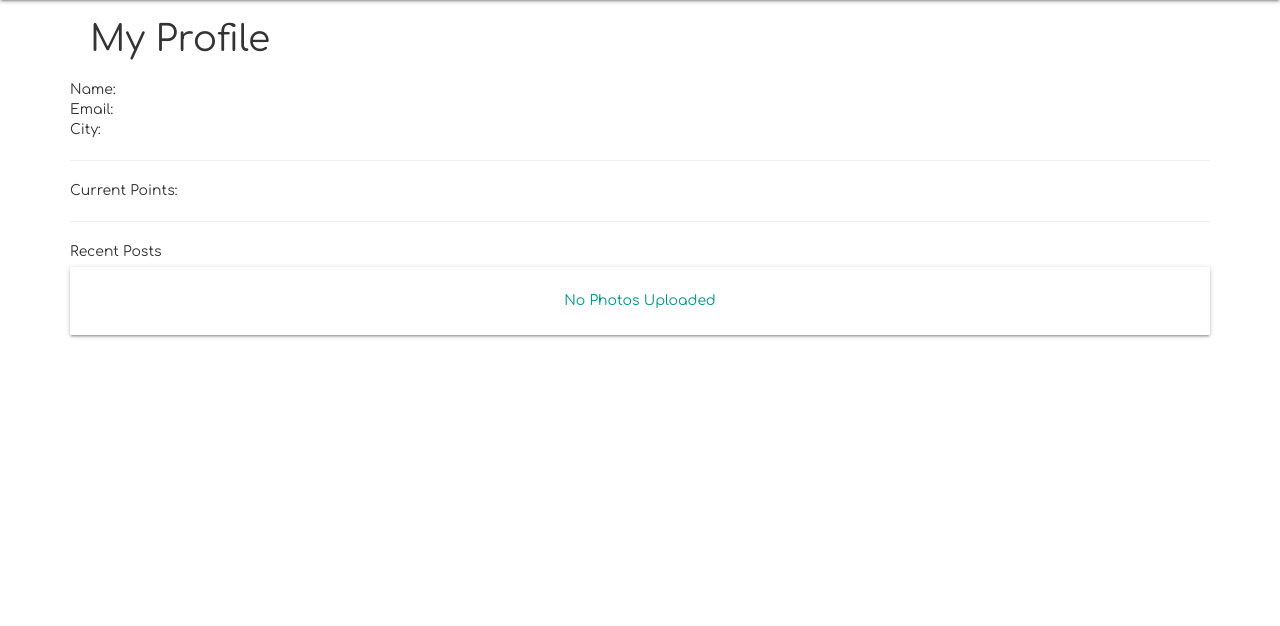
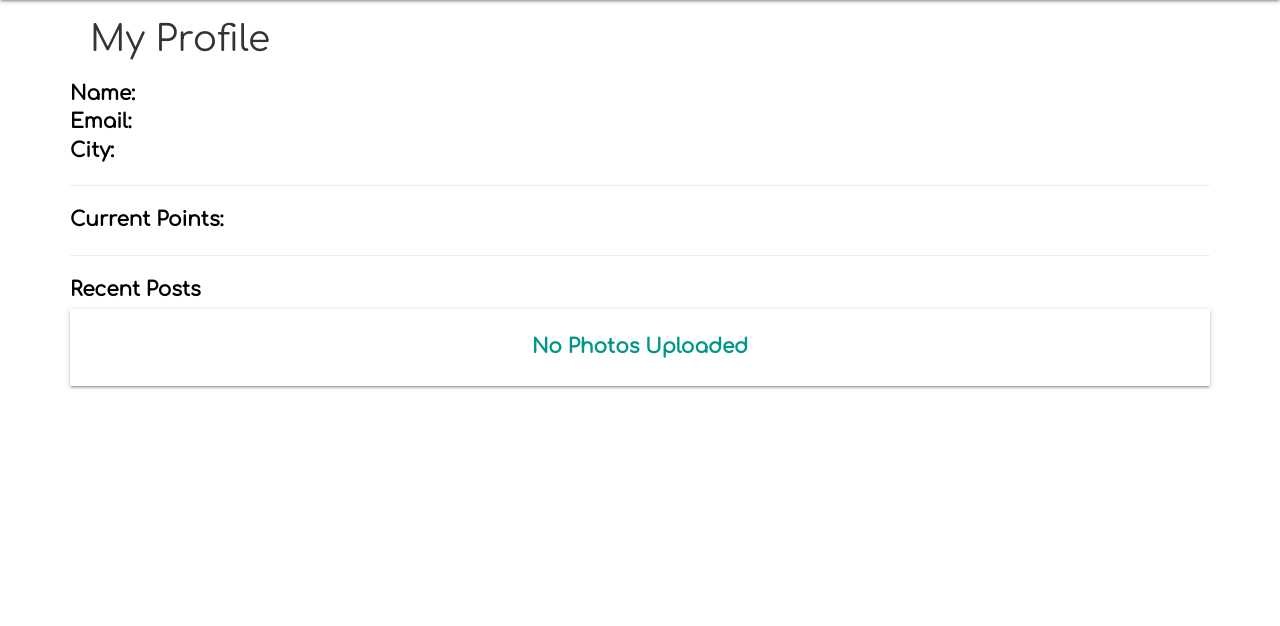
Before and after one commit to nhasley/ECO-App-Python, a Django app: page /profile/ in a window 1280 px wide. Shown: the part 64-690 px from the top of the page. Run offline with Django 3.2, Linux system fonts and the light colour scheme; some libraries are stand-ins or nearby versions.

Commit message:
css changes over all

```diff
--- a/main_app/static/css/style.css
+++ b/main_app/static/css/style.css
@@ -14,7 +14,7 @@ h1, div.card-content {
   font-size: 25px;
 }
 
-#text {
+#text, #textp, #textb {
   color: black;
   font-size: 20px;
   font-weight: 800;
@@ -24,9 +24,25 @@ h1, div.card-content {
   font-weight: 900;
 }
 
-div.card-content:hover {
+#texto {
+  font-weight: 800;
+  font-size: 17px;
+  color: green;
+}
+
+#texto:hover {
+  font-weight: 900;
+  color: black;
+}
+
+#text:hover {
   font-weight: 900;
   color: green;
+}
+
+#textb:hover {
+  font-weight: 900;
+  text-decoration: underline white;
 }
 
 div.card-content {
--- a/main_app/templates/base.html
+++ b/main_app/templates/base.html
@@ -31,12 +31,12 @@
   <footer class="page-footer">
     {% if user.is_authenticated %}
     <ul class="center">
-        <li><a href="{%url 'posts'%}" id="text"><i class="fas fa-camera-retro" style="font-size:25px; color: white;"></i> Posts</a></li>
-        <li><a href="{% url 'posts_create' %}" id="text"><i class="fas fa-plus-circle" style="font-size: 25px; color: white;"></i>ADD</a></li>
-        <li><a href="{%url 'profile'%}" id="text"><i class="glyphicon glyphicon-user" style="font-size:25px; color: white;"></i> Profile</a></li>
-        <li><a href="{% url 'logout' %}" id="text">Log Out</a></li>
+        <li><a href="{%url 'posts'%}" id="textb"><i class="fas fa-camera-retro" style="font-size:25px; color: white;"></i> Posts</a></li>
+        <li><a href="{% url 'posts_create' %}" id="textb"><i class="fas fa-plus-circle" style="font-size: 25px; color: white;"></i>ADD</a></li>
+        <li><a href="{%url 'profile'%}" id="textb"><i class="glyphicon glyphicon-user" style="font-size:25px; color: white;"></i> Profile</a></li>
+        <li><a href="{% url 'logout' %}" id="textb">Log Out</a></li>
   {% else %}
-    <a href="{% url 'login' %}" id="text">Log In</a>
+    <a href="{% url 'login' %}" id="textb">Log In</a>
   {% endif %}
     </ul>
   </footer>
--- a/main_app/templates/posts.html
+++ b/main_app/templates/posts.html
@@ -9,7 +9,7 @@
     <div class="card-content">
       <!-- <span class="card-title">{{ post.challenge }}</span> -->
       <!-- <p>Challenge: {{ post.challenge }}</p> -->
-      <p>{{ post.description }}</p>
+      <p id="text">{{ post.description }}</p>
     </div>
   </div>
 </a>
--- a/main_app/templates/profile.html
+++ b/main_app/templates/profile.html
@@ -2,17 +2,17 @@
 {% block content %}
 
 <h1>My Profile</h1>
-<div>Name:</div>
-<div>Email:</div>
-<div>City:</div>
+<div id="textp">Name:</div>
+<div id="textp">Email:</div>
+<div id="textp">City:</div>
 <hr />
-<div>Current Points:</div>
+<div id="textp">Current Points:</div>
 <hr />
-<div>Recent Posts</div>
+<div id="textp">Recent Posts</div>
 {% for photo in post.photo_set.all %}
     <img class="responsive-img card-panel" src="{{photo.url}}">
 {% empty %}
-    <div class="card-panel teal-text center-align">No Photos Uploaded</div>
+    <div id="textp" class="card-panel teal-text center-align">No Photos Uploaded</div>
 {% endfor %}
 
 {% endblock %}
```
Also changed, not shown: main_app/templates/posts/detail.html (+5 -5 lines).
